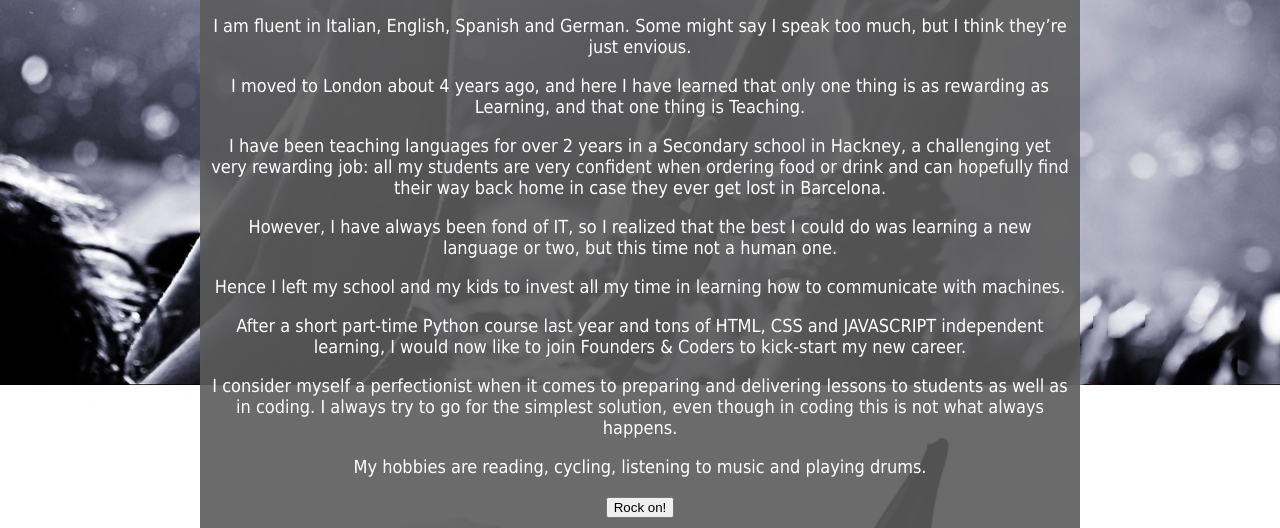
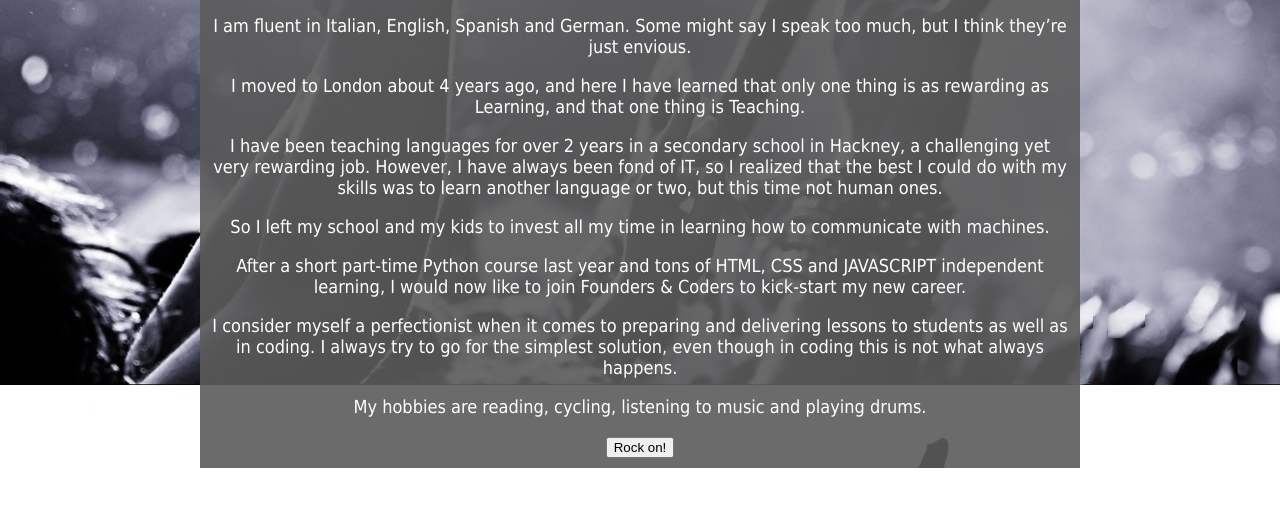
Before and after one commit to boi87/boi87.github.io, a plain HTML site: page index.html in a window 1280 px wide. Shown: the part 415-943 px from the top of the page. After the commit the page ends 883 px from the top, so only its background shows below. Drawn offline with Linux system fonts and the light colour scheme; a web font is replaced by a local one.

Commit message:
Update index.html

```diff
--- a/index.html
+++ b/index.html
@@ -25,17 +25,16 @@
           <div id="content">
           <article>
                <h2> BIO </h2>
+
            <p>I am from Rome, I spent a considerable amount of my life learning modern languages and listening to rock music. I have made a living from the first and a lifestyle of the latter.<p/>
 
  <p>I am fluent in Italian, English, Spanish and German. Some might say I speak too much, but I think they’re just envious.<p/>
 
  <p>I moved to London about 4 years ago, and here I have learned that only one thing is as rewarding as Learning, and that one thing is Teaching.</p>
 
-<p>I have been teaching languages for over 2 years in a Secondary school in Hackney, a challenging yet very rewarding job: all my students are very confident when ordering food or drink and can hopefully find their way back home in case they ever get lost in Barcelona.</p>
+<p><p>I have been teaching languages for over 2 years in a secondary school in Hackney, a challenging yet very rewarding job. However, I have always been fond of IT, so I realized that the best I could do with my skills was to learn another language or two, but this time not human ones.</p>
 
-<p>However, I have always been fond of IT, so I realized that the best I could do was learning a new language or two, but this time not a human one. </p>
-
-  <p> Hence I left my school and my kids to invest all my time in learning how to communicate with machines.   </p>
+  <p> So I left my school and my kids to invest all my time in learning how to communicate with machines.   </p>
 
             <p> After a short part-time Python course last year and tons of HTML, CSS and JAVASCRIPT independent learning, I would now like to join Founders & Coders to kick-start my new career.</p>
 
```
